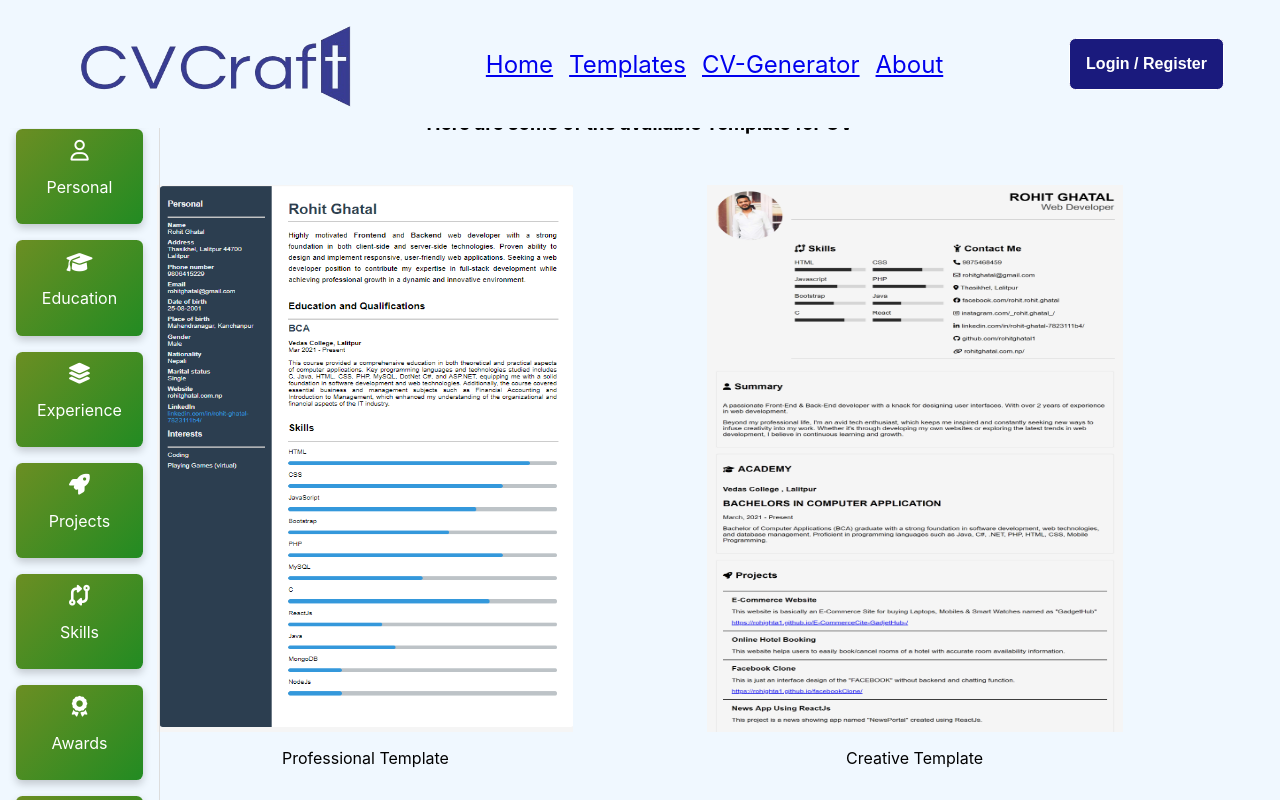
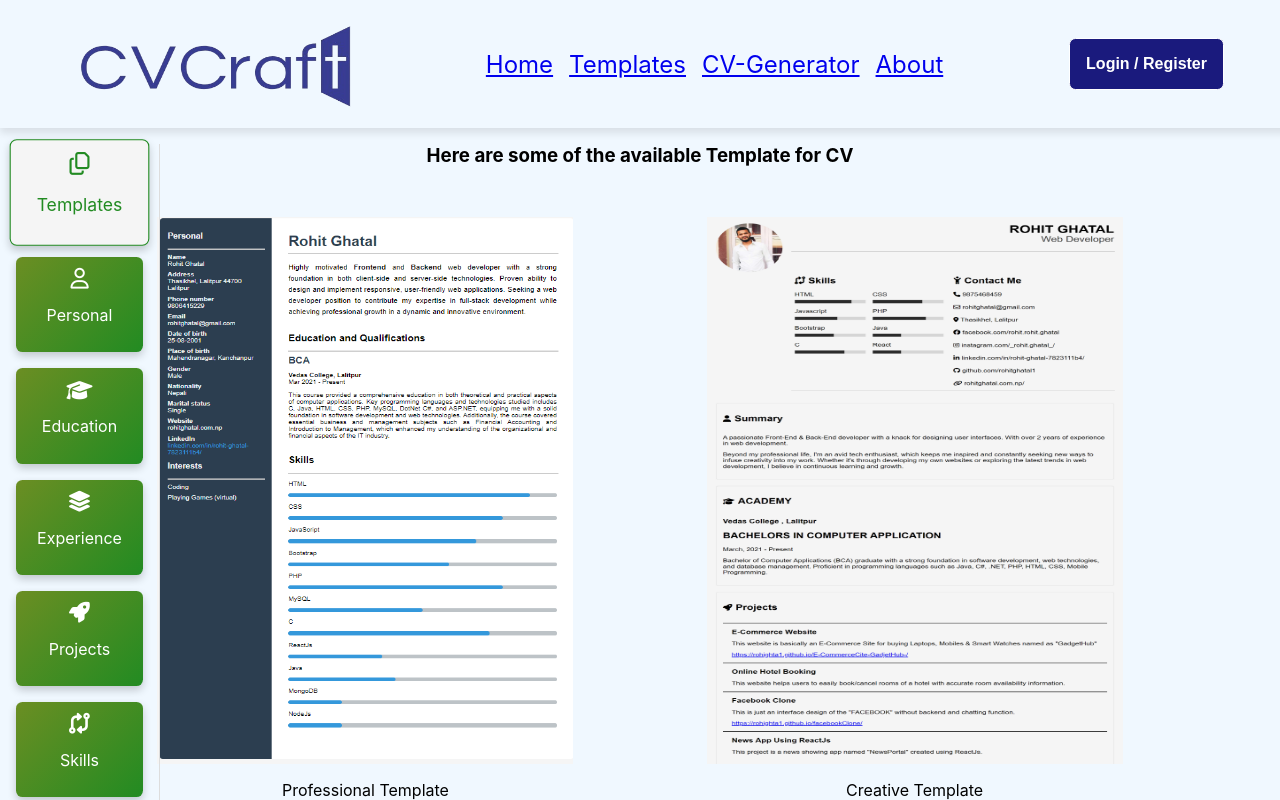
Before and after one commit to rohitghatal1/CVMaker-ReactJS, a React (Create React App) app: page /cvgenerator in a window 1280 px wide. Shown: the top 800 px of the page. Built offline with nearby package versions, Linux system fonts and the light colour scheme.

Commit message:
added styled for cv container

```diff
--- a/src/components/cvgenerator.css
+++ b/src/components/cvgenerator.css
@@ -1,5 +1,6 @@
 .cvGeneratorContainer {
     background-color: aliceblue;
+    margin-top: 2rem;
     padding: 1rem;
     display: flex;
     gap: 1rem;
@@ -11,7 +12,7 @@
     position: fixed;
     width: 9rem;
     left: 0;
-    top: 0;
+    top: 8rem;
     padding: 1rem;
     height: 100vh;
     overflow-y: auto;
--- a/src/components/navbar.css
+++ b/src/components/navbar.css
@@ -7,6 +7,7 @@ nav{
     left: 0;
     width: 100%;
     z-index: 2;
+    box-shadow: 0 5px 8px rgba(0,0,0,0.1);
 }
 
 .navbar{
```
